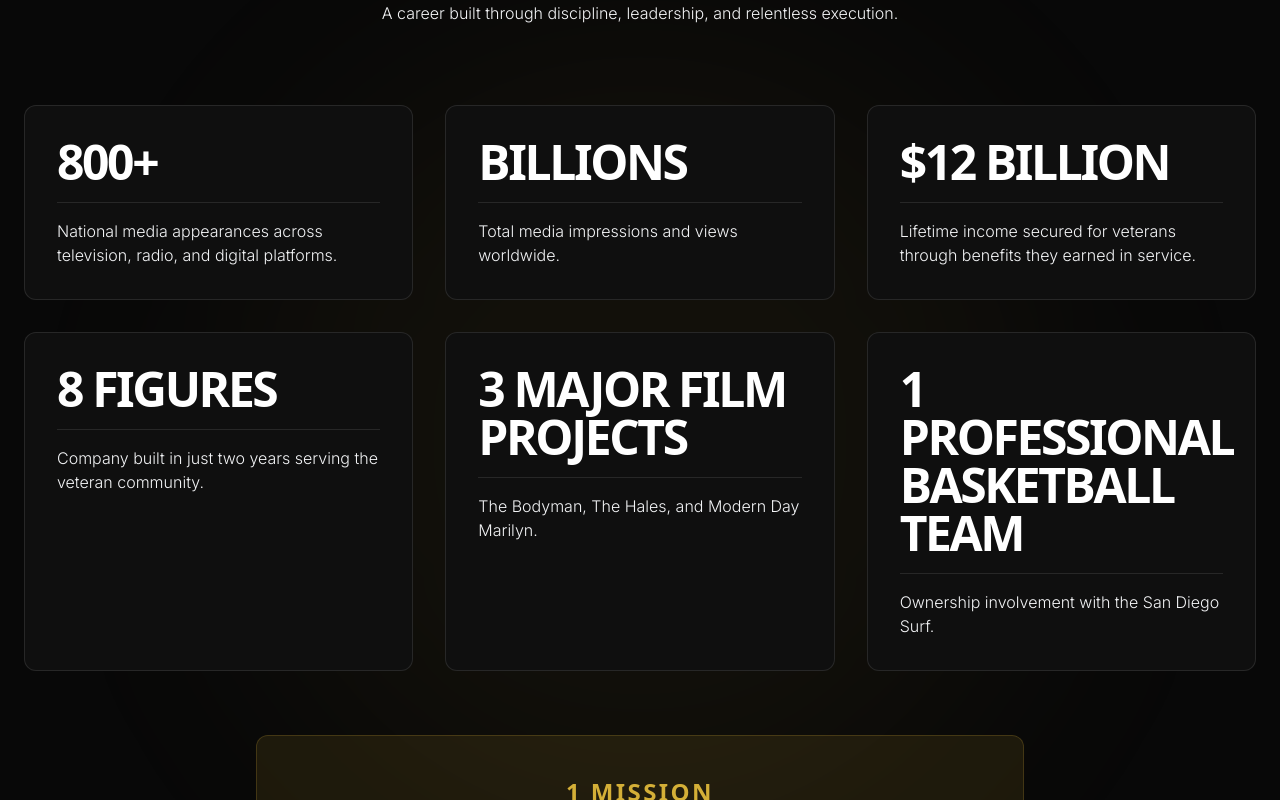
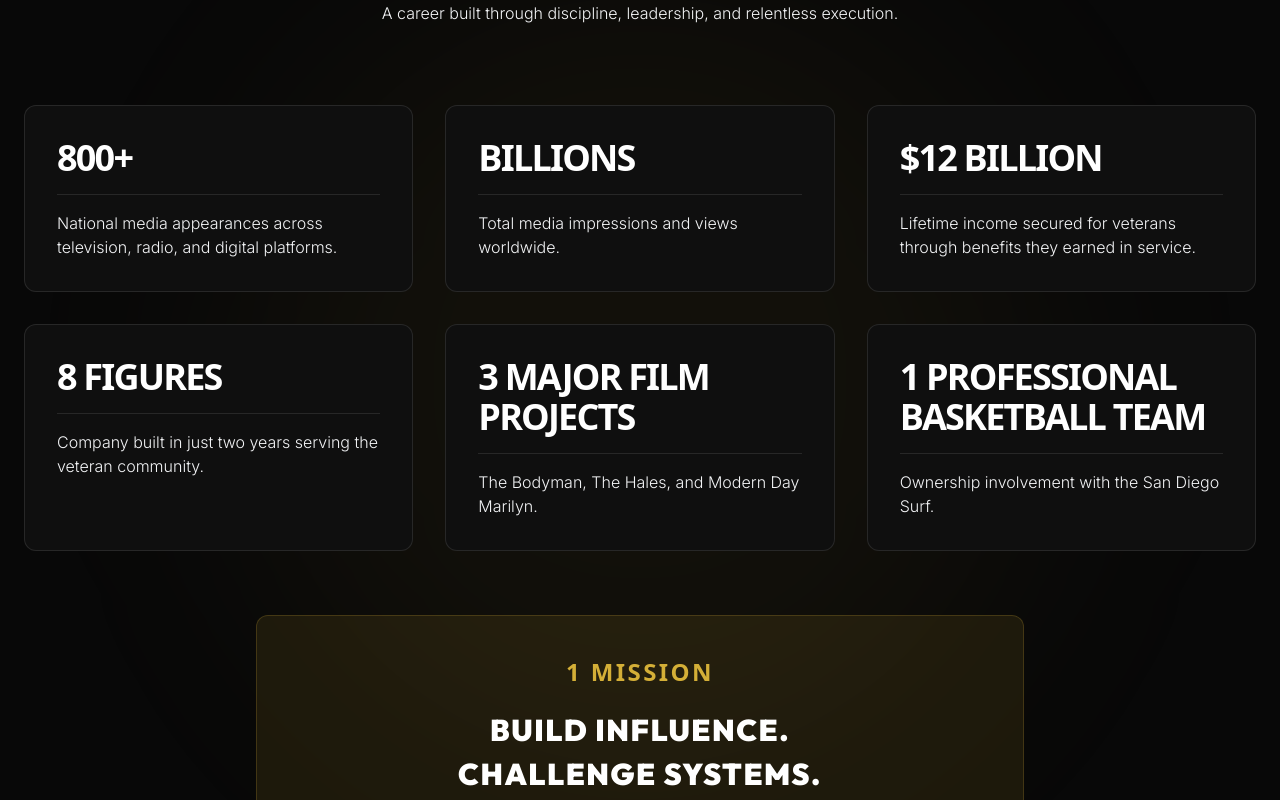
Before and after one commit to TLawless16/kate-monroe-ceo, a Next.js app: page / in a window 1280 px wide. Shown: the part 1640-2440 px from the top of the page. Built offline with nearby package versions, Linux system fonts and the light colour scheme.

Commit message:
Reduce widget title font size and weight for better container fit

```diff
--- a/src/components/ByTheNumbersSection.tsx
+++ b/src/components/ByTheNumbersSection.tsx
@@ -47,7 +47,7 @@ export function ByTheNumbersSection() {
                     {stats.map((stat, index) => (
                         <div key={index} className="bg-[#0f0f0f] border border-white/10 p-8 rounded-xl hover:border-primary/50 transition-colors duration-500 group relative overflow-hidden">
                             <div className="absolute -left-[2px] top-0 bottom-0 w-[2px] bg-primary scale-y-0 group-hover:scale-y-100 origin-top transition-transform duration-500" />
-                            <h3 className="text-4xl md:text-5xl font-heading font-black text-white uppercase tracking-tighter mb-4 pb-4 border-b border-white/10 group-hover:border-primary/30 transition-colors">
+                            <h3 className="text-3xl md:text-4xl font-heading font-bold text-white uppercase tracking-tighter mb-4 pb-4 border-b border-white/10 group-hover:border-primary/30 transition-colors">
                                 {stat.value}
                             </h3>
                             <p className="content-safe-text text-sm md:text-base">
```
